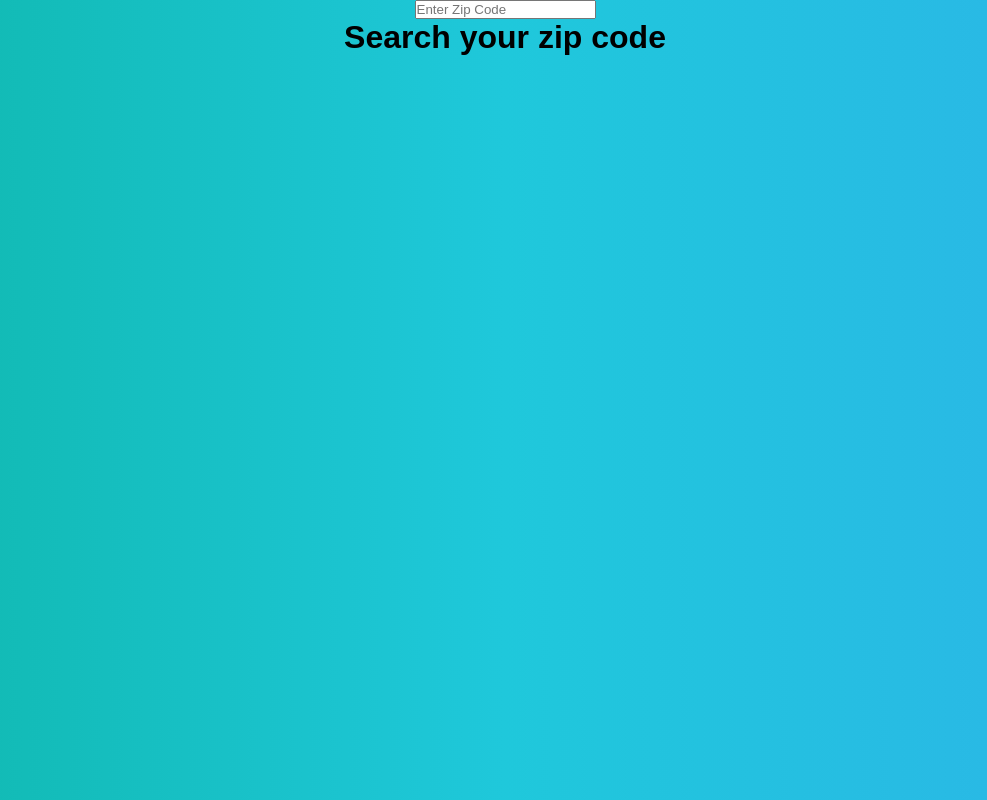
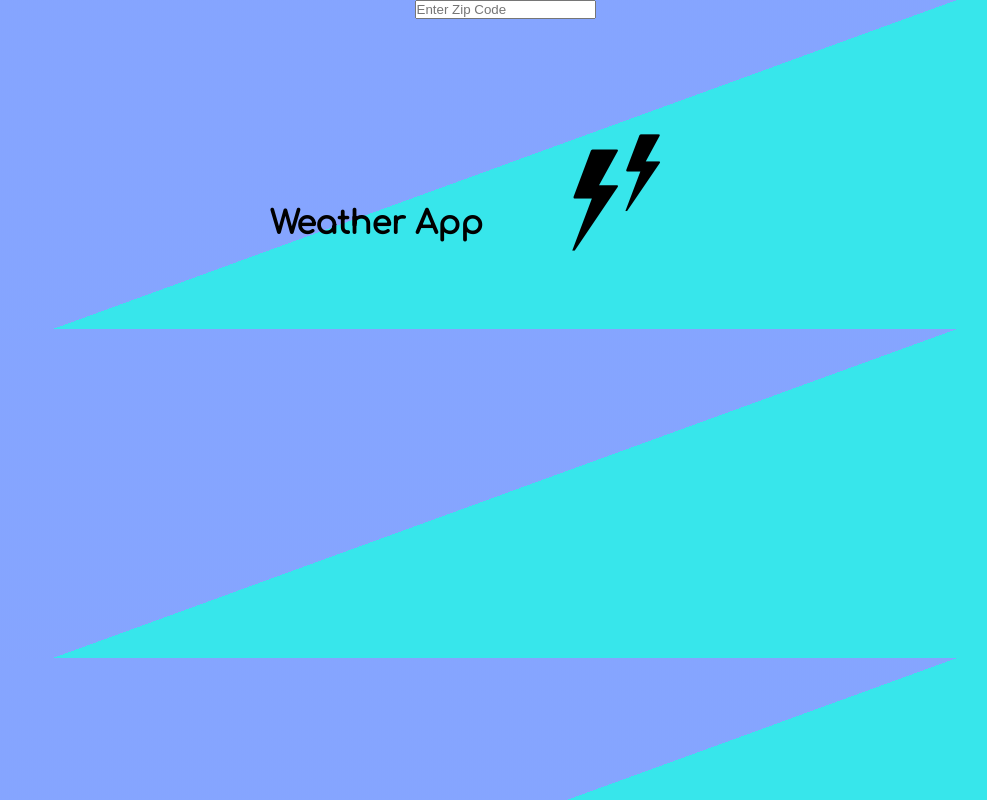
Before and after one commit to keithj0nes/Weather-App, a React (Create React App) app: page / in a window 1280 px wide. Shown: the whole page, without its empty margins (135-1122 px from the left). Built offline with nearby package versions, Linux system fonts and the light colour scheme; no server answers.

Commit message:
small styling changes

```diff
--- a/src/components/WeatherResults.js
+++ b/src/components/WeatherResults.js
@@ -48,9 +48,11 @@ class WeatherResults extends React.Component {
   }
 
 
+
+
   renderWeather(){
     //if our app is loading, show the loading icon
-    var loadingIcon = this.state.loading === true ? <i className="App-logo wi wi-yahoo-32" alt="logo" style={{fontSize: '120px'}}> </i> :  " "
+    var loadingIcon = this.state.loading === true ? <i className="App-logo wi wi-refresh" alt="logo" style={{fontSize: '120px', alignItems: 'center'}}> </i> :  " "
 
     //only show this when loading is false and we have data stored in this.state.weather
     if(this.state.loading === false && Object.keys(this.state.weather).length > 0){
@@ -58,17 +60,18 @@ class WeatherResults extends React.Component {
         <div className='main-content'>
 
           <h1>Today in {this.state.weather.name} </h1>
-          <p className = 'temp'>{this.state.weather.main.temp.toFixed(0)}</p>
-          <p className ='icon'><i className=" wi wi-yahoo-32" alt="logo" style={{fontSize: '100px', background: 'pink', display:'inline-flex', justifyContent: 'center', alignItems: 'center'  }}> </i> </p>
+          <p className = 'temp'>{this.state.weather.main.temp.toFixed(0)} <i className="wi wi-fahrenheit" alt="logo"></i></p>
+          <p className ='icon'><i className=" wi wi-yahoo-32" alt="logo" style={{fontSize: '80px', display:'inline-flex', justifyContent: 'center', alignItems: 'center', padding: '10px'  }}> </i> </p>
           <p className = 'description'>{this.state.weather.weather[0].description}</p>
           <div className ='footer'>
-            <p className = 'wind'><i className="wi wi-cloudy-gusts" alt="logo"></i> <br/> {this.state.weather.wind.speed + ' mph'}</p>
-            <p className = 'sunrise'>{'Sunrise: ' + moment.unix(this.state.weather.sys.sunrise).format('h:mm a')}</p>
-            <p className = 'sunset'>{'Sunset: ' + moment.unix(this.state.weather.sys.sunset).format('h:mm a')}</p>
+            <p className = 'sunrise'>{moment.unix(this.state.weather.sys.sunrise).format('h:mm a')}<br/> <i className="wi wi-sunrise" alt="logo"></i></p>
+            <p className = 'wind'>{this.state.weather.wind.speed.toFixed(0) + ' mph'}<br/> <i className="wi wi-cloudy-gusts" alt="logo"></i></p>
+            <p className = 'sunset'>{ moment.unix(this.state.weather.sys.sunset).format('h:mm a')}<br/> <i className="wi wi-sunset" alt="logo"></i></p>
           </div>
         </div>
       )
       //when loading is true, show the loadingIcon until data comes back
+
     } else if(this.state.loading === true) {
       return (
         <div>
@@ -77,7 +80,9 @@ class WeatherResults extends React.Component {
       )
       //initial page load has no state - tell the user to search for their zip
     } else if(Object.keys(this.state.weather).length === 0){
-      return <h1>Search your zip code</h1>
+      return <h1 className = 'homeText'>Weather App <i className="wi wi-lightning" alt="logo"></i> </h1>
+
+
     }
 
     //we will also need to run an if this.state.error === true and display some code saying there was an error and to try again or something
@@ -86,7 +91,7 @@ class WeatherResults extends React.Component {
 
   render() {
     return (
-      <div>
+      <div className = 'searchzip'>
         <form onSubmit={this.handleSubmit}>
           <label>
             <input type="text" value={this.state.userZip} onChange={this.handleChange} placeholder = 'Enter Zip Code'/>
@@ -97,6 +102,7 @@ class WeatherResults extends React.Component {
         {this.renderWeather()}
 
       </div>
+
     )
   }
 }
--- a/src/styles/index.css
+++ b/src/styles/index.css
@@ -5,7 +5,18 @@
   font-family: sans-serif;
 }
 
-body {
-  background: linear-gradient(to right, #0fb8ad, #1fc8db, #2cb5e8);
+html {
+  /* background: linear-gradient(to right, #0fb8ad, #1fc8db, #2cb5e8); */
+  background:
+    -webkit-linear-gradient(rgba(135, 60, 255, 1), rgba(135, 60, 255, 0.0) 0%),
+    -webkit-linear-gradient(-70deg, rgba(120, 155, 255, 0.9) 50%, rgba(55, 230, 235, 1) 0%);
 
 }
+
+/* .bg-skew {
+  background: tomato;
+  -webkit-transform: skew(0deg, -10deg);
+  transform: skew(0deg, -10deg);
+  padding: 200px 0;
+  margin-top: -190px;
+} */
--- a/src/styles/weather-results.css
+++ b/src/styles/weather-results.css
@@ -1,28 +1,70 @@
+@import url('https://fonts.googleapis.com/css?family=Comfortaa');
 
 .main-content h1{
   padding: 20px;
-  background-color: red;
-  font-size: 36px;
+  /* background-color: red; */
+  font-size: 30px;
+  font-family: 'Comfortaa';
+  color: black;
+
+
 
 }
 
 .main-content p.temp{
   font-size: 130px;
-  background-color: green;
+  /* background-color: green; */
+  font-family: 'Comfortaa';
+  color: black;
+}
+
+ p.temp i {
+  position: absolute;
+  top: 90px;
+  right: 50px;
+  font-size: 90px;
+  color: black;
 }
 
 .main-content p.description{
   font-size: 30px;
-  background-color: yellow;
+  /* background-color: yellow; */
   text-transform: capitalize;
+  font-family: 'Comfortaa';
+  padding-top:  10px;
+  padding-bottom: 25px;
+  color: black;
 }
 
 .main-content .footer{
 	display: flex;
 	justify-content: space-between;
 	align-items: center;
+  /* background-color: pink; */
+  font-family: 'Comfortaa';
+  color: black;
 }
 
 .main-content .footer i {
   font-size: 50px;
+  padding: 10px;
+  /* background-color: purple; */
+  align-items: center;
+  color: black;
 }
+
+ .searchzip{
+
+
+
+ }
+
+h1.homeText{
+  padding-top: 30px;
+  font-family: 'Comfortaa';
+}
+
+h1.homeText i{
+  padding: 80px;
+  font-size: 120px;
+}
```
